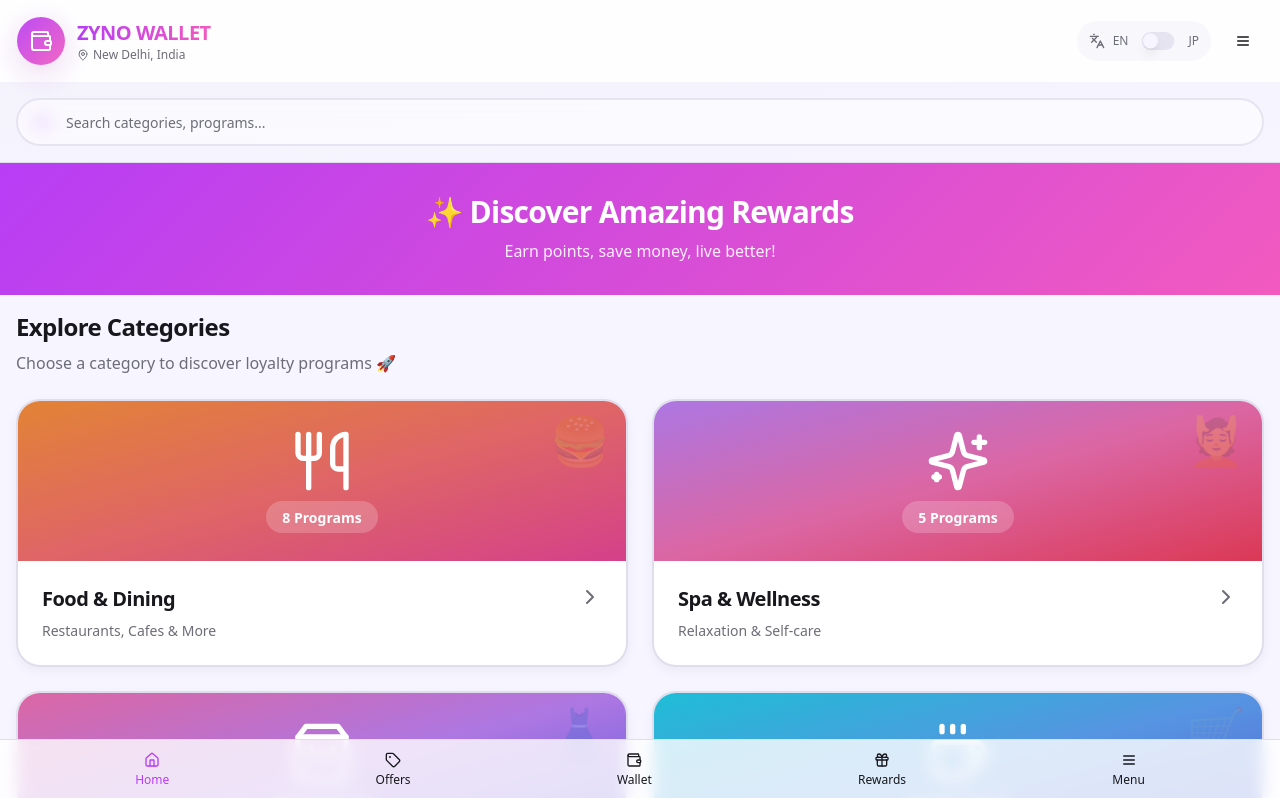
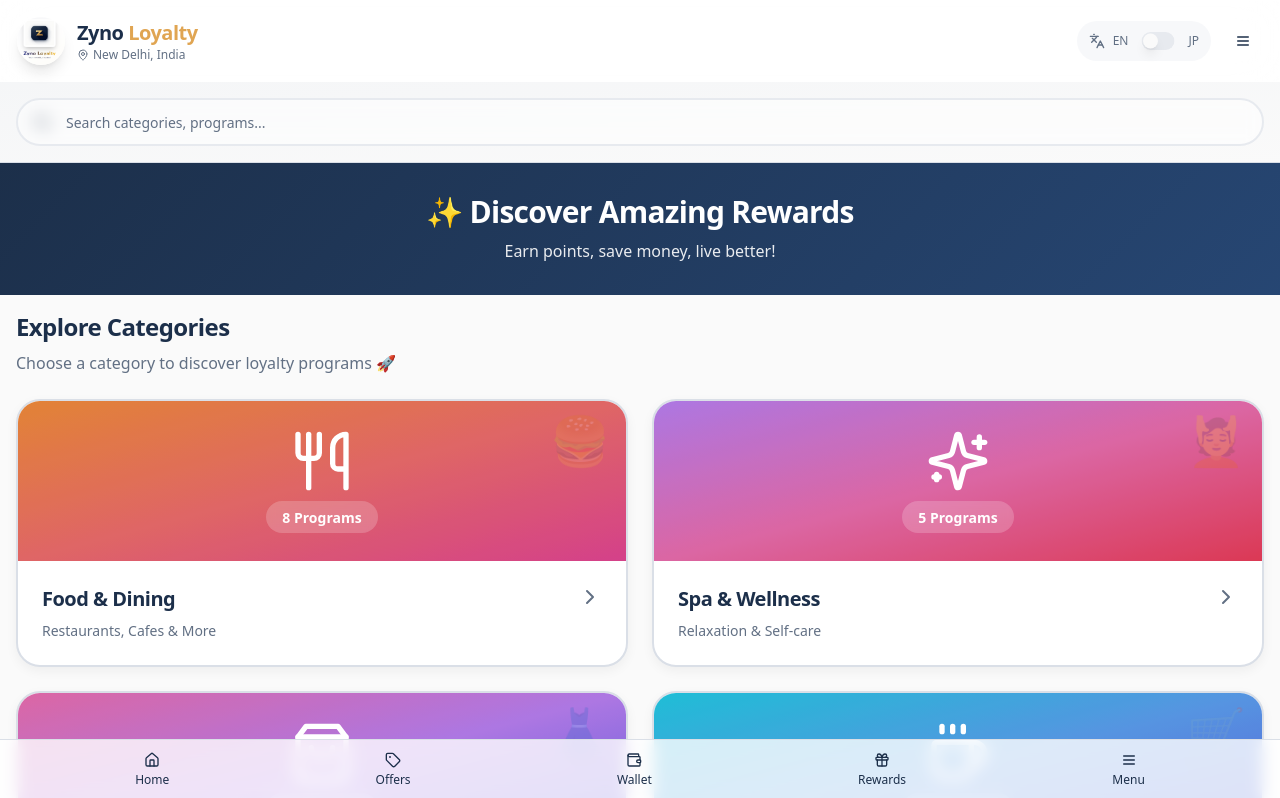
Before and after one commit to msaxena1212/loyalty-folio, a React (Vite) app: page /home in a window 1280 px wide. Shown: the top 798 px of the page. Built offline with nearby package versions, Linux system fonts and the light colour scheme; the HTML template or start-up script is replaced by a standard one.

Commit message:
Update logo and theme

```diff
--- a/index.html
+++ b/index.html
@@ -2,12 +2,13 @@
 <html lang="en">
   <head>
     <meta charset="UTF-8" />
+    <link rel="icon" href="/src/assets/zyno-logo.png" type="image/png" />
     <meta name="viewport" content="width=device-width, initial-scale=1.0" />
-    <title>ZYNO Loyalty Wallet - Your Digital Rewards Hub</title>
+    <title>Zyno Loyalty - Your rewards, elevated</title>
     <meta name="description" content="Discover, manage, and redeem loyalty rewards from your favorite brands. All your loyalty programs in one secure wallet." />
     <meta name="author" content="Elite Mindz" />
 
-    <meta property="og:title" content="ZYNO Loyalty Wallet - Your Digital Rewards Hub" />
+    <meta property="og:title" content="Zyno Loyalty - Your rewards, elevated" />
     <meta property="og:description" content="Discover, manage, and redeem loyalty rewards from your favorite brands. All your loyalty programs in one secure wallet." />
     <meta property="og:type" content="website" />
     <meta property="og:image" content="https://lovable.dev/opengraph-image-p98pqg.png" />
--- a/src/components/PreLoginCarousel.tsx
+++ b/src/components/PreLoginCarousel.tsx
@@ -9,6 +9,7 @@ import heroFood from "@/assets/hero-food.jpg";
 import heroLifestyle from "@/assets/hero-lifestyle.jpg";
 import heroEssentials from "@/assets/hero-essentials.jpg";
 import heroWellness from "@/assets/hero-wellness.jpg";
+import zynoLogo from "@/assets/zyno-logo.png";
 
 const slides = [
   {
@@ -70,9 +71,12 @@ export const PreLoginCarousel = () => {
         {/* Header */}
         <header className="p-6">
           <div className="flex items-center justify-between">
-            <div>
-              <h1 className="text-2xl font-bold text-white">{t.title[language]}</h1>
-              <p className="text-sm text-white/80">{t.company[language]}</p>
+            <div className="flex items-center gap-3">
+              <img src={zynoLogo} alt="Zyno Logo" className="h-12 w-12 rounded-xl" />
+              <div>
+                <h1 className="text-2xl font-bold text-white">Zyno <span className="text-secondary">Loyalty</span></h1>
+                <p className="text-sm text-white/80">{t.company[language]}</p>
+              </div>
             </div>
             <div className="flex items-center gap-2 px-3 py-2 rounded-full bg-white/10 backdrop-blur-sm">
               <Languages className="h-4 w-4 text-white/90" />
--- a/src/index.css
+++ b/src/index.css
@@ -8,77 +8,85 @@ All colors MUST be HSL.
 
 @layer base {
   :root {
-    --background: 250 100% 98%;
-    --foreground: 240 10% 10%;
+    --background: 0 0% 98%;
+    --foreground: 215 45% 20%;
     --card: 0 0% 100%;
-    --card-foreground: 240 10% 10%;
+    --card-foreground: 215 45% 20%;
     --popover: 0 0% 100%;
-    --popover-foreground: 240 10% 10%;
-    --primary: 280 90% 60%;
+    --popover-foreground: 215 45% 20%;
+    --primary: 215 45% 20%;
     --primary-foreground: 0 0% 100%;
-    --secondary: 320 85% 65%;
-    --secondary-foreground: 0 0% 100%;
-    --muted: 250 40% 96%;
-    --muted-foreground: 240 5% 45%;
-    --accent: 180 90% 55%;
-    --accent-foreground: 0 0% 100%;
+    --primary-light: 215 40% 30%;
+    --primary-dark: 215 50% 15%;
+    --secondary: 35 70% 60%;
+    --secondary-foreground: 215 45% 20%;
+    --secondary-light: 35 70% 70%;
+    --muted: 215 20% 95%;
+    --muted-foreground: 215 15% 45%;
+    --accent: 35 70% 60%;
+    --accent-foreground: 215 45% 20%;
+    --accent-dark: 35 70% 50%;
     --destructive: 0 84.2% 60.2%;
     --destructive-foreground: 0 0% 98%;
-    --border: 250 30% 90%;
-    --input: 250 30% 92%;
-    --ring: 280 90% 60%;
+    --border: 215 20% 88%;
+    --input: 215 20% 92%;
+    --ring: 35 70% 60%;
     --radius: 1rem;
 
-    /* GenZ Gradients */
-    --gradient-primary: linear-gradient(135deg, hsl(280, 90%, 60%) 0%, hsl(320, 85%, 65%) 100%);
-    --gradient-secondary: linear-gradient(135deg, hsl(180, 90%, 55%) 0%, hsl(280, 90%, 60%) 100%);
-    --gradient-accent: linear-gradient(135deg, hsl(45, 95%, 60%) 0%, hsl(320, 85%, 65%) 100%);
-    --gradient-cool: linear-gradient(135deg, hsl(250, 80%, 70%) 0%, hsl(180, 90%, 55%) 100%);
+    /* Premium Gradients */
+    --gradient-primary: linear-gradient(135deg, hsl(215, 45%, 20%) 0%, hsl(215, 50%, 30%) 100%);
+    --gradient-secondary: linear-gradient(135deg, hsl(35, 70%, 60%) 0%, hsl(35, 70%, 70%) 100%);
+    --gradient-accent: linear-gradient(135deg, hsl(215, 45%, 20%) 0%, hsl(35, 70%, 60%) 100%);
+    --gradient-cool: linear-gradient(135deg, hsl(215, 40%, 25%) 0%, hsl(35, 65%, 55%) 100%);
 
     /* Glassmorphism */
     --glass-bg: rgba(255, 255, 255, 0.85);
     --glass-border: rgba(255, 255, 255, 0.3);
 
     /* Shadows */
-    --shadow-glow: 0 8px 32px 0 rgba(156, 39, 176, 0.2);
-    --shadow-premium: 0 20px 40px -12px rgba(156, 39, 176, 0.3);
+    --shadow-glow: 0 8px 32px 0 rgba(35, 50, 75, 0.15);
+    --shadow-premium: 0 20px 40px -12px rgba(35, 50, 75, 0.25);
     --shadow-card: 0 4px 12px rgba(0, 0, 0, 0.05);
   }
 
   .dark {
-    --background: 240 15% 8%;
+    --background: 215 45% 8%;
     --foreground: 0 0% 98%;
-    --card: 240 12% 12%;
+    --card: 215 40% 12%;
     --card-foreground: 0 0% 98%;
-    --popover: 240 12% 12%;
+    --popover: 215 40% 12%;
     --popover-foreground: 0 0% 98%;
-    --primary: 280 90% 65%;
+    --primary: 215 45% 25%;
     --primary-foreground: 0 0% 100%;
-    --secondary: 320 85% 70%;
-    --secondary-foreground: 0 0% 100%;
-    --muted: 240 8% 18%;
-    --muted-foreground: 240 5% 65%;
-    --accent: 180 90% 60%;
-    --accent-foreground: 0 0% 100%;
+    --primary-light: 215 40% 35%;
+    --primary-dark: 215 50% 15%;
+    --secondary: 35 70% 65%;
+    --secondary-foreground: 215 45% 15%;
+    --secondary-light: 35 70% 75%;
+    --muted: 215 25% 18%;
+    --muted-foreground: 215 10% 65%;
+    --accent: 35 70% 65%;
+    --accent-foreground: 215 45% 15%;
+    --accent-dark: 35 70% 55%;
     --destructive: 0 70% 50%;
     --destructive-foreground: 0 0% 98%;
-    --border: 240 8% 20%;
-    --input: 240 8% 20%;
-    --ring: 280 90% 65%;
+    --border: 215 25% 20%;
+    --input: 215 25% 20%;
+    --ring: 35 70% 65%;
 
     /* Dark mode gradients */
-    --gradient-primary: linear-gradient(135deg, hsl(280, 90%, 65%) 0%, hsl(320, 85%, 70%) 100%);
-    --gradient-secondary: linear-gradient(135deg, hsl(180, 90%, 60%) 0%, hsl(280, 90%, 65%) 100%);
-    --gradient-accent: linear-gradient(135deg, hsl(45, 95%, 65%) 0%, hsl(320, 85%, 70%) 100%);
-    --gradient-cool: linear-gradient(135deg, hsl(250, 80%, 75%) 0%, hsl(180, 90%, 60%) 100%);
+    --gradient-primary: linear-gradient(135deg, hsl(215, 45%, 25%) 0%, hsl(215, 50%, 35%) 100%);
+    --gradient-secondary: linear-gradient(135deg, hsl(35, 70%, 65%) 0%, hsl(35, 70%, 75%) 100%);
+    --gradient-accent: linear-gradient(135deg, hsl(215, 45%, 25%) 0%, hsl(35, 70%, 65%) 100%);
+    --gradient-cool: linear-gradient(135deg, hsl(215, 40%, 30%) 0%, hsl(35, 65%, 60%) 100%);
 
     /* Dark glassmorphism */
-    --glass-bg: rgba(20, 20, 30, 0.85);
+    --glass-bg: rgba(25, 35, 50, 0.85);
     --glass-border: rgba(255, 255, 255, 0.1);
 
     /* Dark shadows */
-    --shadow-glow: 0 8px 32px 0 rgba(156, 39, 176, 0.4);
-    --shadow-premium: 0 20px 40px -12px rgba(156, 39, 176, 0.5);
+    --shadow-glow: 0 8px 32px 0 rgba(35, 50, 75, 0.3);
+    --shadow-premium: 0 20px 40px -12px rgba(35, 50, 75, 0.4);
     --shadow-card: 0 4px 12px rgba(0, 0, 0, 0.3);
   }
 }
--- a/src/pages/Home.tsx
+++ b/src/pages/Home.tsx
@@ -18,6 +18,7 @@ import {
   Languages,
 } from "lucide-react";
 import BottomNav from "@/components/BottomNav";
+import zynoLogo from "@/assets/zyno-logo.png";
 
 const categories = [
   {
@@ -67,12 +68,10 @@ export default function Home() {
         <div className="container mx-auto px-4 py-4">
           <div className="flex items-center justify-between">
             <div className="flex items-center gap-3">
-              <div className="flex h-12 w-12 items-center justify-center rounded-2xl gradient-primary shadow-glow animate-pulse-slow">
-                <Wallet className="h-6 w-6 text-white" />
-              </div>
+              <img src={zynoLogo} alt="Zyno Logo" className="h-12 w-12 rounded-xl shadow-lg" />
               <div>
-                <h1 className="text-xl font-bold bg-gradient-to-r from-primary to-secondary bg-clip-text text-transparent">
-                  {t.location[language].split(',')[0].includes('New Delhi') ? 'ZYNO WALLET' : 'ZYNO WALLET'}
+                <h1 className="text-xl font-bold text-primary">
+                  Zyno <span className="text-secondary">Loyalty</span>
                 </h1>
                 <div className="flex items-center gap-1 text-xs text-muted-foreground">
                   <MapPin className="h-3 w-3" />
--- a/src/pages/Login.tsx
+++ b/src/pages/Login.tsx
@@ -9,6 +9,7 @@ import { toast } from "sonner";
 import { ArrowLeft, Wallet, Languages } from "lucide-react";
 import { useLanguage } from "@/contexts/LanguageContext";
 import { translations } from "@/translations";
+import zynoLogo from "@/assets/zyno-logo.png";
 
 export default function Login() {
   const navigate = useNavigate();
@@ -64,11 +65,9 @@ export default function Login() {
             </div>
           </div>
           <div className="flex items-center gap-3">
-            <div className="flex h-12 w-12 items-center justify-center rounded-full gradient-primary">
-              <Wallet className="h-6 w-6 text-white" />
-            </div>
+            <img src={zynoLogo} alt="Zyno Logo" className="h-12 w-12 rounded-xl shadow-lg" />
             <div>
-              <h1 className="text-2xl font-bold">ZYNO LOYALTY WALLET</h1>
+              <h1 className="text-2xl font-bold text-primary">Zyno <span className="text-secondary">Loyalty</span></h1>
               <p className="text-sm text-muted-foreground">{t.subtitle[language]}</p>
             </div>
           </div>
--- a/src/pages/Register.tsx
+++ b/src/pages/Register.tsx
@@ -17,6 +17,7 @@ import { ArrowLeft, Wallet } from "lucide-react";
 import { LanguageToggle } from "@/components/LanguageToggle";
 import { useLanguage } from "@/contexts/LanguageContext";
 import { translations } from "@/translations";
+import zynoLogo from "@/assets/zyno-logo.png";
 
 export default function Register() {
   const navigate = useNavigate();
@@ -70,11 +71,9 @@ export default function Register() {
             <LanguageToggle />
           </div>
           <div className="flex items-center gap-3">
-            <div className="flex h-12 w-12 items-center justify-center rounded-full gradient-primary">
-              <Wallet className="h-6 w-6 text-white" />
-            </div>
+            <img src={zynoLogo} alt="Zyno Logo" className="h-12 w-12 rounded-xl shadow-lg" />
             <div>
-              <h1 className="text-2xl font-bold">ZYNO LOYALTY WALLET</h1>
+              <h1 className="text-2xl font-bold text-primary">Zyno <span className="text-secondary">Loyalty</span></h1>
               <p className="text-sm text-muted-foreground">{t.subtitle[language]}</p>
             </div>
           </div>
--- a/src/pages/SetPin.tsx
+++ b/src/pages/SetPin.tsx
@@ -9,6 +9,7 @@ import { ArrowLeft, Wallet, Shield } from "lucide-react";
 import { LanguageToggle } from "@/components/LanguageToggle";
 import { useLanguage } from "@/contexts/LanguageContext";
 import { translations } from "@/translations";
+import zynoLogo from "@/assets/zyno-logo.png";
 
 export default function SetPin() {
   const navigate = useNavigate();
@@ -51,11 +52,9 @@ export default function SetPin() {
             <LanguageToggle />
           </div>
           <div className="flex items-center gap-3">
-            <div className="flex h-12 w-12 items-center justify-center rounded-full gradient-primary">
-              <Wallet className="h-6 w-6 text-white" />
-            </div>
+            <img src={zynoLogo} alt="Zyno Logo" className="h-12 w-12 rounded-xl shadow-lg" />
             <div>
-              <h1 className="text-2xl font-bold">ZYNO LOYALTY WALLET</h1>
+              <h1 className="text-2xl font-bold text-primary">Zyno <span className="text-secondary">Loyalty</span></h1>
               <p className="text-sm text-muted-foreground">{t.subtitle[language]}</p>
             </div>
           </div>
```
Also changed, not shown: src/assets/zyno-logo.png (added).
